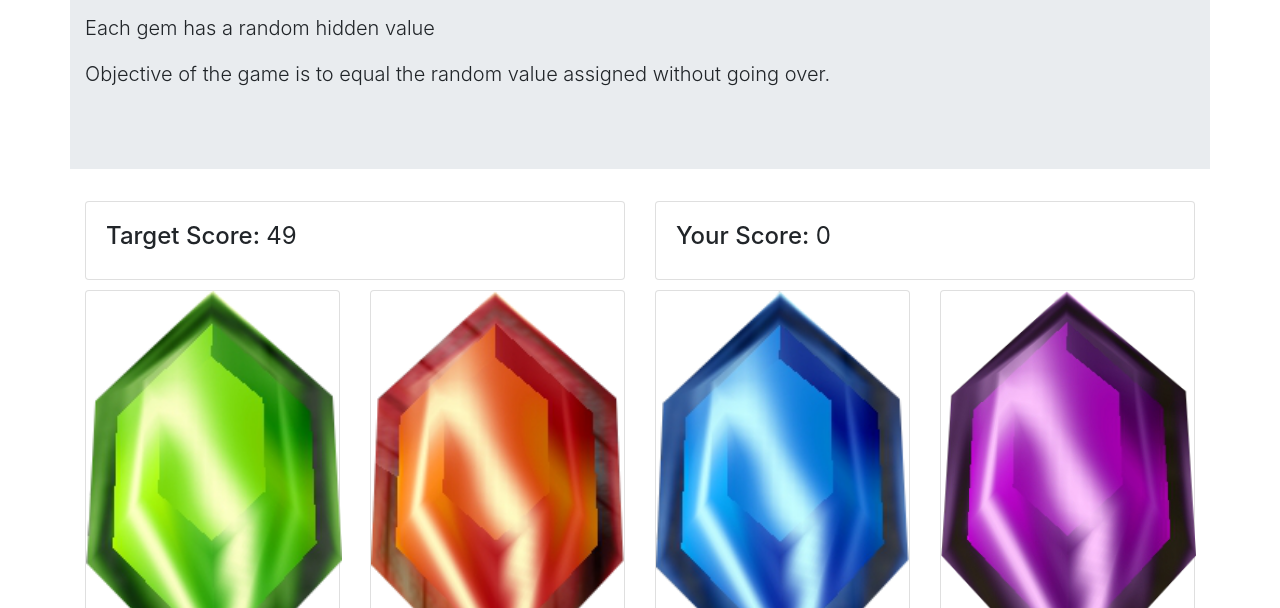
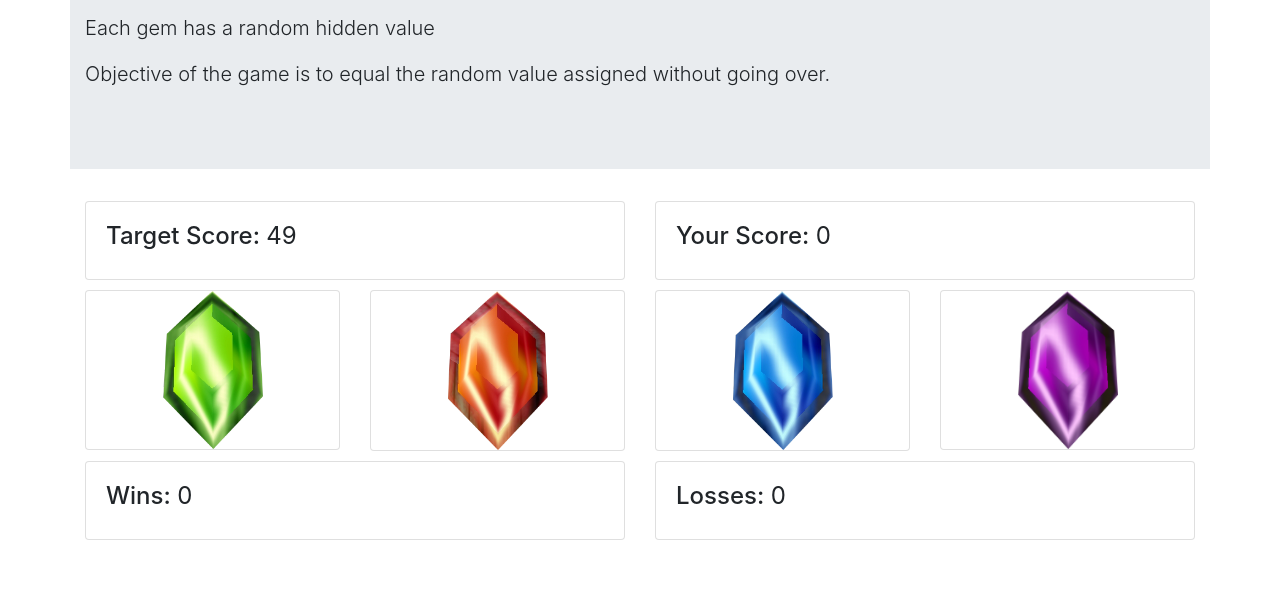
Before and after one commit to rgonz166/CrystalsCollector, a plain HTML site: page index.html in a window 1280 px wide. Shown: the part 192-800 px from the top of the page. Drawn offline with nearby package versions, Linux system fonts and the light colour scheme.

Commit message:
Fixed gems appearing bigger than intended

```diff
--- a/assets/css/style.css
+++ b/assets/css/style.css
@@ -9,14 +9,9 @@ body {
 #target-score, #your-score, #wins, #losses{
     font-weight: 400;
 }
-#green-rupee{
-    width: 101%;
-}
-#red-rupee, #blue-rupee {
-    width: 100%;
-}
-#purple-rupee{
-    width: 100.6%;
+#green-rupee,#red-rupee, #blue-rupee, #purple-rupee{
+    width: 100px;
+    margin: auto;
 }
 .card {
     margin: 0 center;
```
